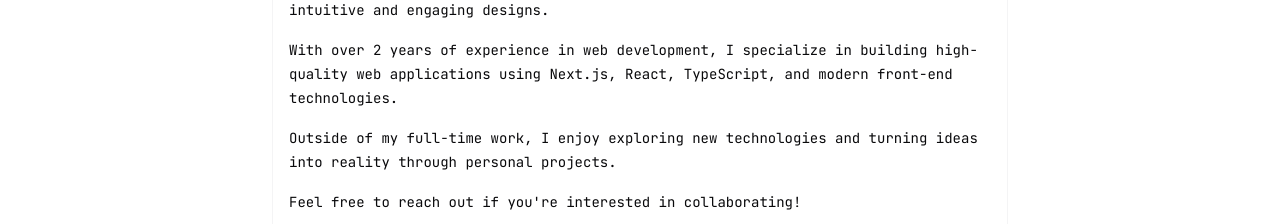
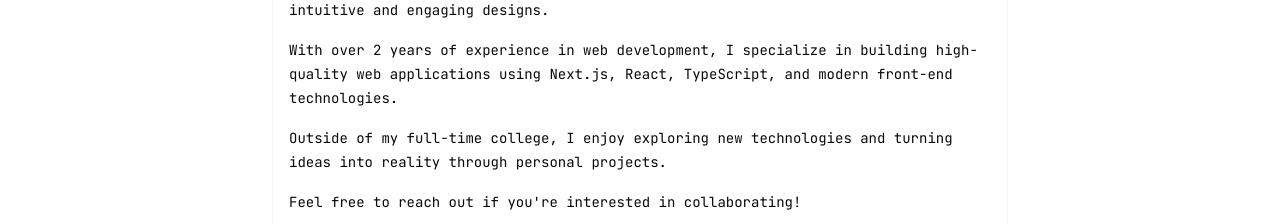
Before and after one commit to ktan-wolf/portfolio, a Next.js app: page / in a window 1280 px wide. Shown: the part 1040-1264 px from the top of the page. Built offline with nearby package versions, Linux system fonts and the light colour scheme; no server answers; what @bprogress/next would draw is missing.

Commit message:
about changed

```diff
--- a/src/features/profile/data/user.ts
+++ b/src/features/profile/data/user.ts
@@ -25,7 +25,7 @@ export const USER = {
   about: `
 Hello, World! I am Ketan Chaudhary, a Fullstack Web Developer & UI/UX Designer passionate about creating high-performance, user-centric software solutions with intuitive and engaging designs.\n
 With over 2 years of experience in web development, I specialize in building high-quality web applications using Next.js, React, TypeScript, and modern front-end technologies.\n
-Outside of my full-time work, I enjoy exploring new technologies and turning ideas into reality through personal projects.\n
+Outside of my full-time college, I enjoy exploring new technologies and turning ideas into reality through personal projects.\n
 Feel free to reach out if you're interested in collaborating!
   `,
   avatar: "/images/avatar.jpg",
```
